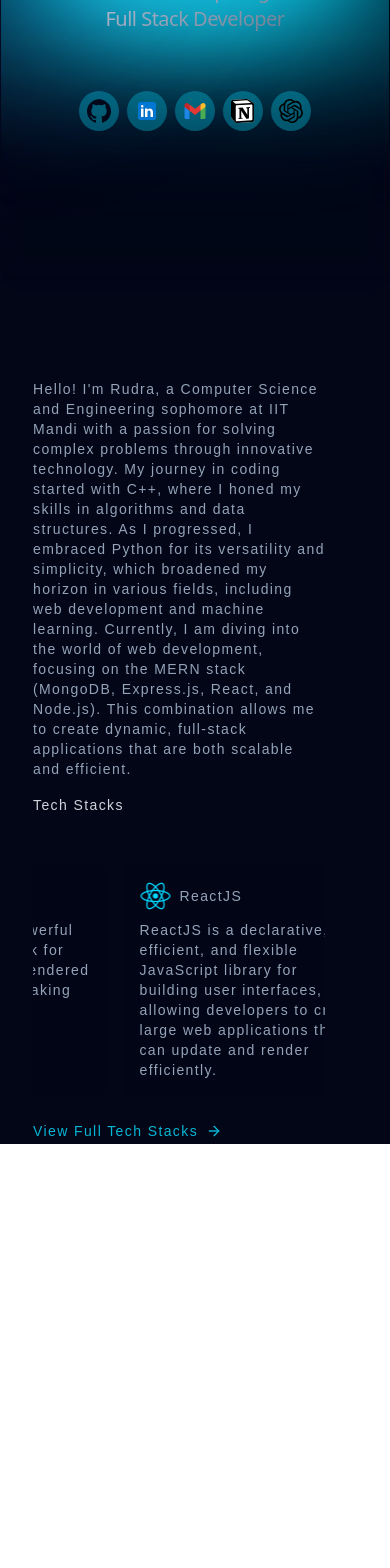
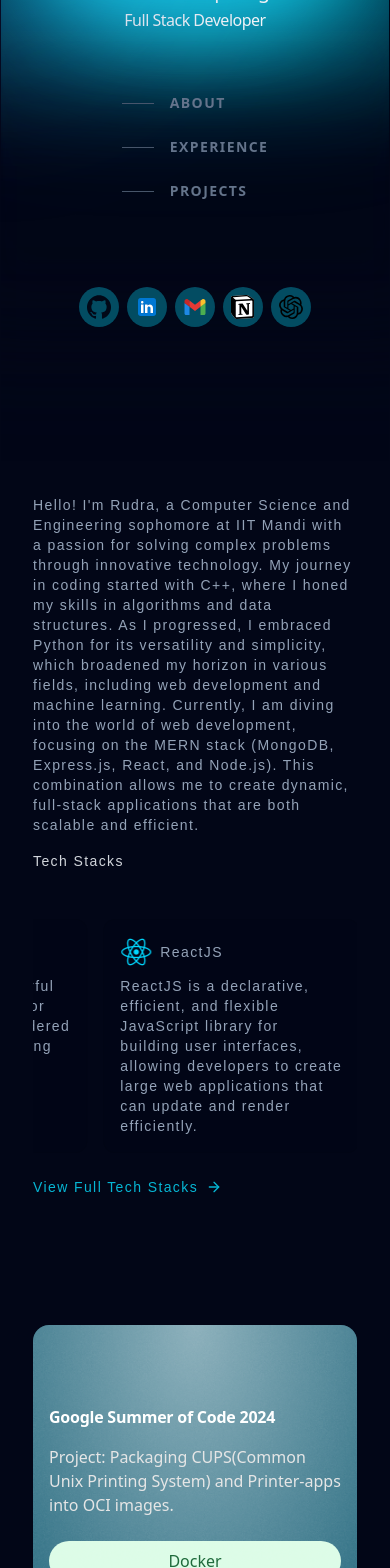
Before and after one commit to rudra-iitm/rudra-iitm.github.io, a React (Vite) app: page /#/ in a window 390 px wide. Shown: the part 120-1688 px from the top of the page. Before the commit the page ends 1264 px from the top, so only its background shows below. Built offline with nearby package versions, Linux system fonts and the light colour scheme.

Commit message:
mobile responsive homepage

```diff
--- a/src/components/bio.tsx
+++ b/src/components/bio.tsx
@@ -21,12 +21,12 @@ const Bio = ({ className = '' }: { className?: string }) => {
           duration: 0.8,
           ease: "easeInOut",
         }}
-        className="mt-0 bg-gradient-to-br from-slate-300 to-slate-500 py-4 bg-clip-text text-center text-xl font-medium tracking-tight text-transparent md:text-5xl"
+        className="mt-0 bg-gradient-to-br from-slate-300 to-white md:to-slate-500 py-4 bg-clip-text text-center text-xl font-medium tracking-tight text-transparent md:text-5xl"
       >
         Rudra Pratap Singh <br />
-        <span className='text-md md:text-3xl'>Full Stack Developer</span>
+        <span className='text-base md:text-3xl'>Full Stack Developer</span>
       </motion.h1>
-      <nav className="nav hidden lg:block" aria-label="In-page jump links">
+      <nav className="nav lg:block" aria-label="In-page jump links">
         <ul className="my-8 w-max">
           <li>
             <div onClick={() => {
--- a/src/components/experience.tsx
+++ b/src/components/experience.tsx
@@ -18,18 +18,18 @@ const Experience = () => {
           <p className="mt-4 text-left text-base/6 text-neutral-200">
                 Project: Packaging CUPS(Common Unix Printing System) and Printer-apps into OCI images.
           </p>
-          <div className="grid grid-cols-2 gap-2 mr-6 mt-6">
-            <div className="bg-green-100 text-green-800 rounded-full flex items-center justify-center w-24 h-9">
+          <div className="flex flex-wrap gap-2 md:mr-6 mt-6">
+            <div className="bg-green-100 text-green-800 rounded-full flex items-center justify-center py-2 px-4 w-full md:w-24">
                 Docker
             </div>
-            <div className="bg-green-100 text-green-800 rounded-full flex items-center justify-center w-40 h-9">
+            <div className="bg-green-100 text-green-800 rounded-full flex items-center justify-center py-2 px-4 w-full md:w-36">
                 Containerization
             </div>
-            <div className="bg-green-100 text-green-800 rounded-full flex items-center justify-center w-24 h-9">
+            <div className="bg-green-100 text-green-800 rounded-full flex items-center justify-center py-2 px-4 w-full md:w-24">
                 CUPS
             </div>
-            <div className="bg-green-100 text-green-800 rounded-full flex items-center justify-center w-40 h-9">
-                Printer-apps
+            <div className="bg-green-100 text-green-800 rounded-full flex items-center justify-center py-2 px-4 w-full md:w-36">
+                Bash Scripting
             </div>
           </div>
         </div>
@@ -38,14 +38,14 @@ const Experience = () => {
             width={150}
             height={150}
             alt="linear demo image"
-            className="absolute top-20 right-16 filter object-contain"
+            className="hidden xl:block absolute top-20 right-16 filter object-contain"
         />
         <img
             src="/tlf.png"
             width={200}
             height={200}
             alt="linear demo image"
-            className="absolute bottom-20 right-8 grayscale filter object-contain"
+            className="hidden xl:block absolute bottom-20 right-8 grayscale filter object-contain"
         />
       </WobbleCard>
       <WobbleCard
@@ -62,39 +62,6 @@ const Experience = () => {
             Winner of the Frosthack 2024 hackathon, where I and my team developed a web application for problem statement productivity paradox.
           </p>
         </div>
-        {/* <div className="grid grid-cols-4 mr-6 mt-6">
-            <div className="bg-green-200 text-green-600 rounded-full flex items-center justify-center w-28 h-9">
-                NextJS
-            </div>
-            <div className="bg-green-200 text-green-600 rounded-full flex items-center justify-center w-36 h-9">
-                Judge0
-            </div>
-            <div className="bg-green-200 text-green-600 rounded-full flex items-center justify-center w-28 h-9">
-                QuillJS
-            </div>
-            <div className="bg-green-200 text-green-600 rounded-full flex items-center justify-center w-36 h-9">
-                Next-auth
-            </div>
-            <div className="bg-green-200 text-green-600 rounded-full flex items-center justify-center w-28 h-9">
-                Prisma
-            </div>
-            <div className="bg-green-200 text-green-600 rounded-full flex items-center justify-center w-36 h-9">
-                PostgreSQL
-            </div>
-            <div className="bg-green-200 text-green-600 rounded-full flex items-center justify-center w-28 h-9">
-                TailwindCSS
-            </div>
-            <div className="bg-green-200 text-green-600 rounded-full flex items-center justify-center w-36 h-9">
-                ShadCN
-            </div>
-          </div> */}
-        {/* <img
-            src="/tlf.png"
-            width={200}
-            height={200}
-            alt="linear demo image"
-            className="absolute bottom-20 right-8 grayscale filter object-contain"
-        /> */}
       </WobbleCard>
       <div className="mt-4 hover:decoration-solid hover:underline">
             <a href={'#'} className="text-cyan-500 flex items-center">
--- a/src/components/footer.tsx
+++ b/src/components/footer.tsx
@@ -1,7 +1,7 @@
 
 const Footer = () => {
   return (
-    <div className={`px-36 text-center text-xs font-extralight tracking-widest text-slate-400 group-hover:text-slate-200 group-focus-visible:text-slate-200`} style={{ fontFamily: 'Arial, sans-serif'}}>
+    <div className={`px-4 lg:px-36 text-center text-xs font-extralight tracking-widest text-slate-400 group-hover:text-slate-200 group-focus-visible:text-slate-200`} style={{ fontFamily: 'Arial, sans-serif'}}>
         Coded in Visual Studio Code. Built with React.js and Tailwind CSS. Hosted on Github Pages.<br></br>
         <p className="pt-2 text-sm">Rudra's Tech © 2024</p>
     </div>
--- a/src/components/project-archive.tsx
+++ b/src/components/project-archive.tsx
@@ -11,7 +11,7 @@ import {
 
   const projects = [
     {
-        "timeline": "2021",
+        "timeline": "2024",
         "name": "Knights Gambit",
         "techs": ["React", "TypeScript", "TailwindCSS", "Firebase"],
         "description": "A multiplayer chess game with real-time gameplay and chat.",
@@ -25,10 +25,10 @@ import {
         <TableHeader>
           <TableRow className="hover:bg-slate-950">
             <TableHead className="w-[100px] text-white">Timeline</TableHead>
-            <TableHead className="text-white">Project</TableHead>
-            <TableHead className="text-white">Made with</TableHead>
+            <TableHead className="text-white ">Project</TableHead>
+            <TableHead className="text-white max-w-md">Made with</TableHead>
             <TableHead className="text-white">Description</TableHead>
-            <TableHead className="text-white">Github Link</TableHead>
+            <TableHead className="text-white w-[120px] text-center">Github Link</TableHead>
           </TableRow>
         </TableHeader>
         <TableBody>
@@ -36,8 +36,8 @@ import {
             <TableRow key={index} className="hover:bg-slate-900">
               <TableCell className="font-medium text-gray-400">{project.timeline}</TableCell>
               <TableCell className="text-gray-400">{project.name}</TableCell>
-              <TableCell className="text-gray-400">{project.techs.map( (tech, index) => (
-                <span key={index} className="mr-2 text-cyan-900 bg-cyan-300 rounded-full px-3 py-2">{tech}</span>
+              <TableCell className="text-gray-400 flex">{project.techs.map( (tech, index) => (
+                <div key={index} className="mr-2 text-cyan-900 bg-cyan-300 rounded-full px-3 py-2">{tech}</div>
               ))}</TableCell>
               <TableCell className="text-gray-400">{project.description}</TableCell>
               <TableCell className="text-gray-400 flex justify-center items-center" ><a href={project.github} className="flex justify-center items-center"><LuLink className="h-6 w-6 stroke-blue-400" /></a></TableCell>
--- a/src/pages/Homepage.tsx
+++ b/src/pages/Homepage.tsx
@@ -10,22 +10,22 @@ const Homepage = () => {
   return (
     <Spotlight>
       <SpotlightCard className='bg-slate-950'>
-        <div className='md:grid md:grid-cols-2 min-h-screen'>
+        <div className='md:grid md:grid-cols-2 md:min-h-screen'>
           <div>
-            <Bio className='md:fixed md:top-0 md:left-0 h-full md:w-1/2 overflow-hidden' />
+            <Bio className='md:fixed md:top-0 md:left-0 md:h-full md:w-1/2' />
           </div>
-          <div className='col-span-1 bg-slate-950 h-screen overflow-y-scroll'>
+          <div className='col-span-1 bg-slate-950 md:h-screen md:overflow-y-scroll'>
             <div id='about' />
-              <About className='mt-20 mb-32 pl-8 pr-16' />
-            <div className='pl-8 pr-16 mb-32'>
+              <About className='md:mt-20 mb-32 pl-8 pr-8 md:pr-16' />
+            <div className='px-8 md:pr-16 mb-32'>
             <div id='experience' />
               <Experience />
             </div>
-            <div className='pl-8 pr-16 mb-20'>
+            <div className='pl-8 pr-8 md:pr-16 mb-20'>
               <div id='projects' />
                 <Projects />
             </div>
-            <div className='pl-8 pr-16 mb-8'>
+            <div className='pl-8 pr-8 md:pr-16 mb-8'>
               <Footer />
             </div>
           </div>
```
